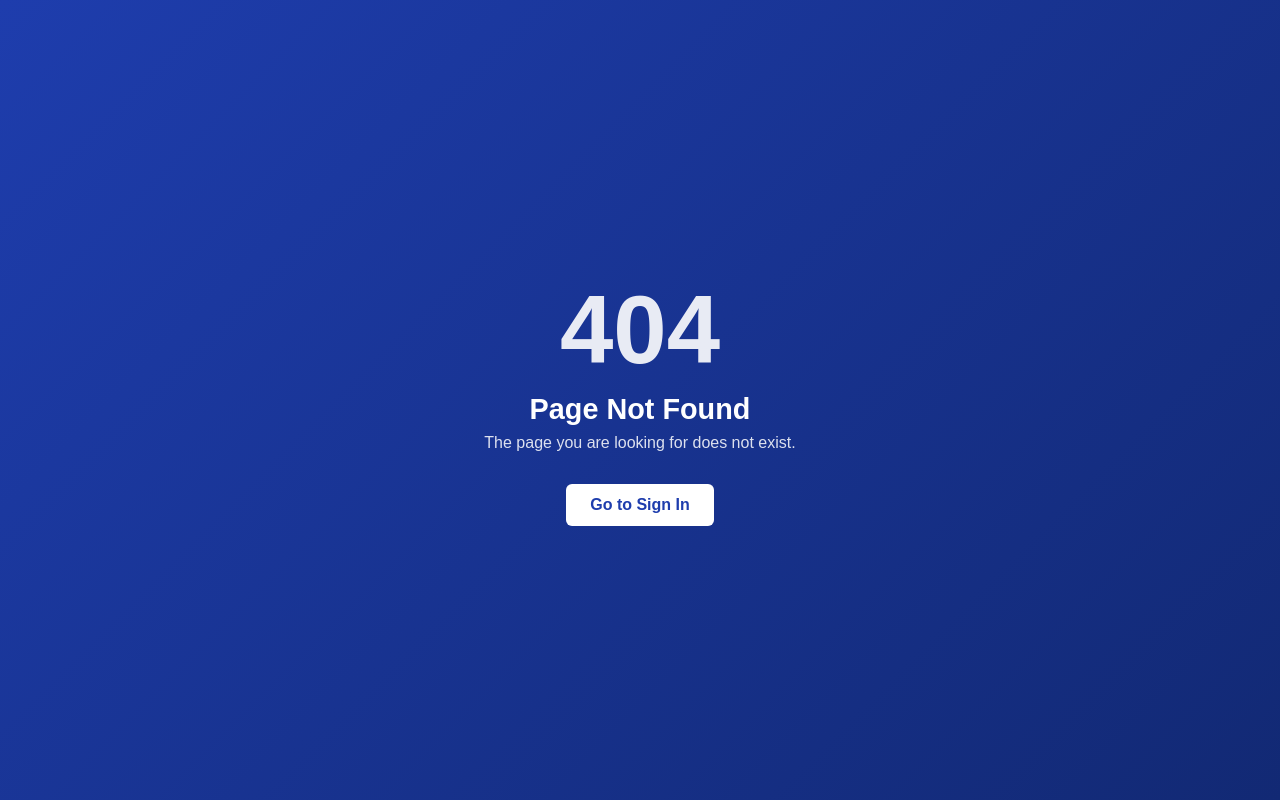
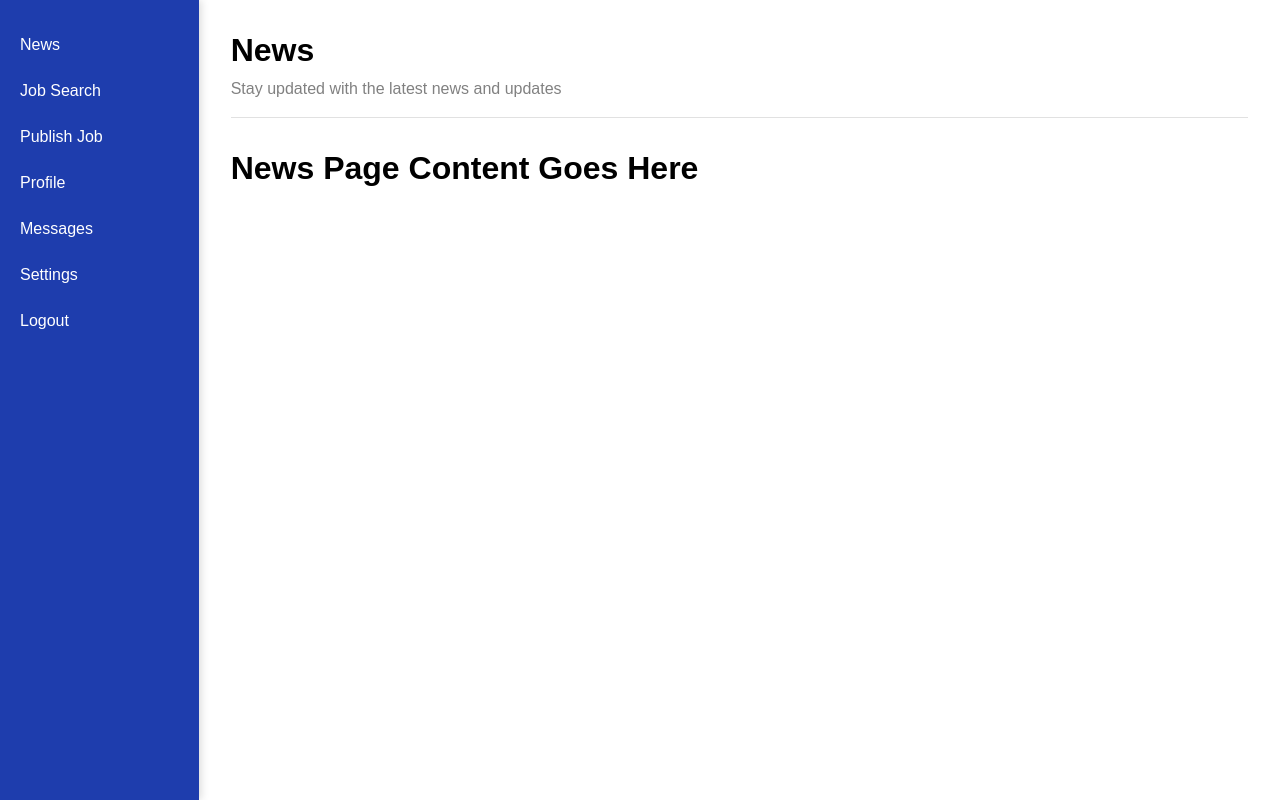
Before and after one commit to upc-lima-education/frontend, a Vue app in the folder tesis/: page /news in a window 1280 px wide. Before the commit this address led to /not-found. Built offline with nearby package versions, Linux system fonts and the light colour scheme; the HTML template or start-up script is replaced by a standard one.

Commit message:
feat: added news template

```diff
--- a/tesis/src/App.vue
+++ b/tesis/src/App.vue
@@ -7,9 +7,7 @@ const viewsWithoutSidebar = ['/sign-in', '/sign-up', '/forgot-password', '/not-f
 <template>
   <div v-if="!viewsWithoutSidebar.includes($route.path)" class="app-container">
     <SidebarComponent />
-    <main class="main-content">
-      <RouterView />
-    </main>
+    <RouterView />
   </div>
   <div v-else class="app-container-sidebarless">
     <RouterView />
@@ -19,6 +17,7 @@ const viewsWithoutSidebar = ['/sign-in', '/sign-up', '/forgot-password', '/not-f
 <style scoped>
 .app-container-sidebarless, .app-container {
   height: 100%;
+  width: 100%;
 }
 
 .app-container {
--- /dev/null
+++ b/tesis/src/app/news/pages/news.page.vue
@@ -0,0 +1,17 @@
+<script setup lang="ts">
+import PageHeaderComponent from '@/app/shared/components/page-header.component.vue';
+
+
+</script>
+
+<template>
+    <div class="page-content">
+        <PageHeaderComponent :pageHeader="$t('news.title')" :pageSubheader="$t('news.subtitle')" />
+        <div>
+            <h1>News Page Content Goes Here</h1> <!--Temp-->
+        </div>
+    </div>
+</template>
+
+<style scoped>
+</style>
--- /dev/null
+++ b/tesis/src/app/shared/components/page-header.component.vue
@@ -0,0 +1,62 @@
+<script setup lang="ts">
+defineProps({
+    pageHeader: {
+        type: String,
+        required: true
+    },
+    pageSubheader: {
+        type: String,
+        required: false
+    }
+});
+</script>
+
+<template>
+    <header class="page-header">
+        <div class="text">
+            <h1>{{ pageHeader }}</h1>
+            <p v-if="pageSubheader">{{ pageSubheader }}</p>
+        </div>
+
+        <div class="actions">
+            <slot></slot>
+        </div>
+    </header>
+</template>
+
+
+<style scoped>
+.page-header {
+    display: flex;
+    align-items: flex-end;
+    justify-content: space-between;
+    gap: 16px;
+    margin-bottom: 32px;
+    padding-bottom: 16px;
+    border-bottom: 1px solid var(--gray-02);
+}
+
+.text {
+    max-width: 70%;
+}
+
+h1 {
+    margin: 0;
+    font-size: 2rem;
+    font-weight: 700;
+    color: var(--gray-09);
+}
+
+p {
+    margin-top: 8px;
+    font-size: 1rem;
+    color: var(--gray-05);
+    line-height: 1.5;
+}
+
+.actions {
+    display: flex;
+    align-items: center;
+    gap: 12px;
+}
+</style>
--- a/tesis/src/app/shared/locale/en.json
+++ b/tesis/src/app/shared/locale/en.json
@@ -27,5 +27,9 @@
         "title": "Page Not Found",
         "message": "The page you are looking for does not exist.",
         "goHome": "Go to Sign In"
+    },
+    "news": {
+        "title": "News",
+        "subtitle": "Stay updated with the latest news and updates"
     }
 }
--- a/tesis/src/app/shared/locale/es.json
+++ b/tesis/src/app/shared/locale/es.json
@@ -27,5 +27,9 @@
         "title": "Página no encontrada",
         "message": "La página que buscas no existe.",
         "goHome": "Ir a Iniciar sesión"
+    },
+    "news": {
+        "title": "Novedades",
+        "subtitle": "Mantente al día con las últimas noticias y actualizaciones"
     }
 }
--- a/tesis/src/assets/base.css
+++ b/tesis/src/assets/base.css
@@ -55,3 +55,8 @@ body{
   height: 100%;
   width: 100%;
 }
+
+.page-content {
+  width: 100%;
+  margin: 2rem;
+}
--- a/tesis/src/router/index.ts
+++ b/tesis/src/router/index.ts
@@ -2,6 +2,7 @@ import { createRouter, createWebHistory } from 'vue-router'
 import SignInPage from '@/app/auth/pages/sign-in.page.vue';
 import SignUpPage from '@/app/auth/pages/sign-up.page.vue';
 import NotFoundPage from '@/app/public/not_found/pages/not-found.page.vue';
+import NewsPage from '@/app/news/pages/news.page.vue';
 
 const router = createRouter({
   history: createWebHistory(import.meta.env.BASE_URL),
@@ -10,6 +11,7 @@ const router = createRouter({
     { path: '/sign-up', name: 'sign-up', component: SignUpPage },
     { path: '/sign-in', name: 'sign-in', component: SignInPage },
     { path: '/not-found', name: 'not-found', component: NotFoundPage },
+    { path: '/news', name: 'news', component: NewsPage },
     { path: '/:pathMatch(.*)*', redirect: '/not-found' }, //If no route is matched
   ],
 })
```
Also changed, not shown: tesis/src/app/news/components/news-card.component.vue (added, +53 -0 lines).
